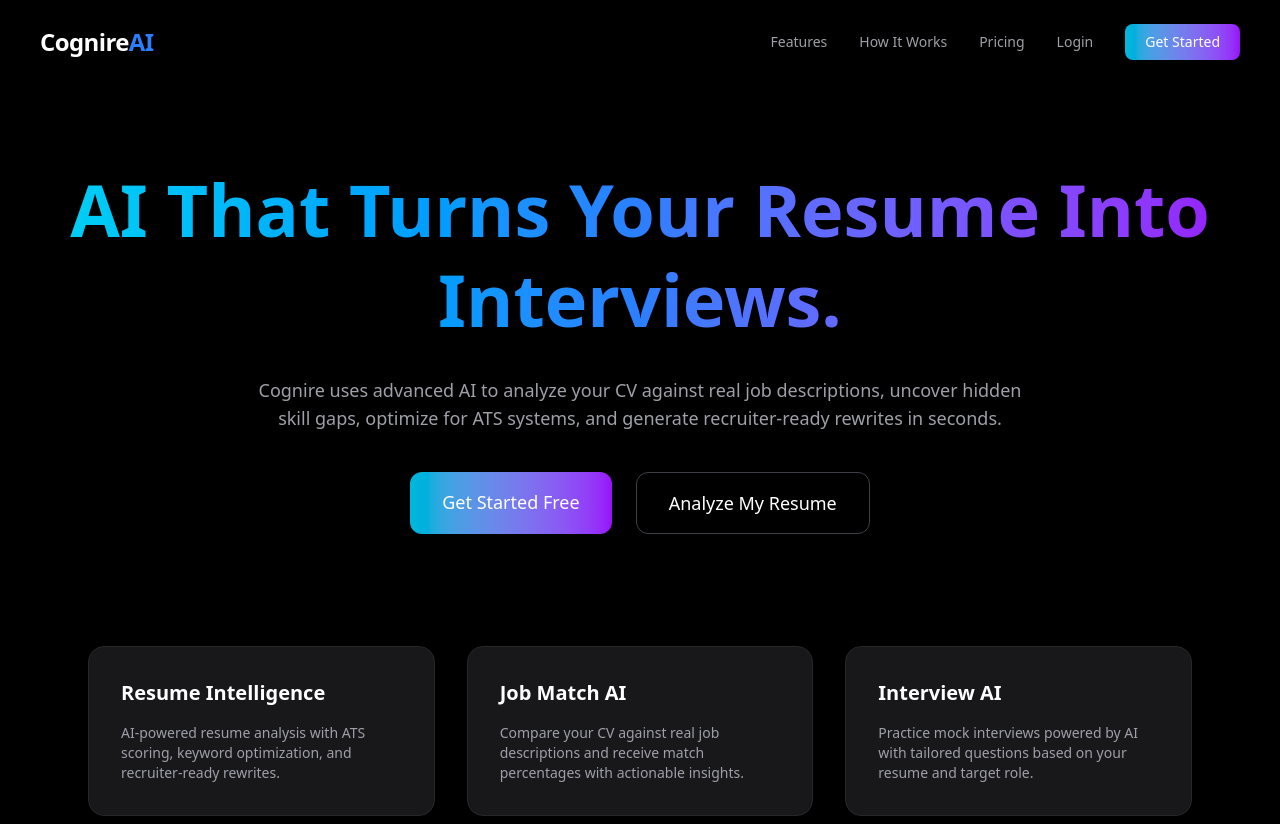
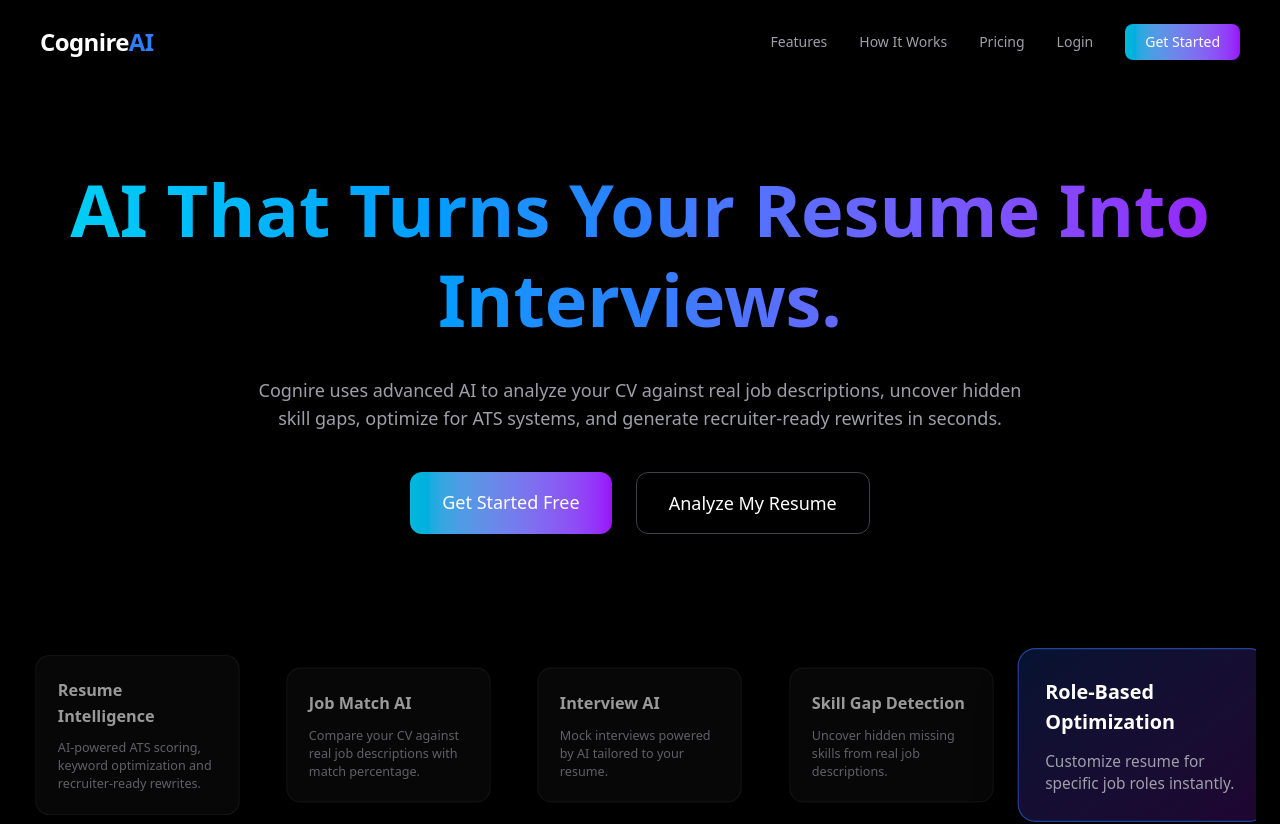
Before and after one commit to Cognire-AI/cognire, a Next.js app: page / in a window 1280 px wide. Shown: the top 824 px of the page. Built offline with nearby package versions, Linux system fonts and the light colour scheme.

Commit message:
Added Feature Carousel

```diff
--- a/app/globals.css
+++ b/app/globals.css
@@ -43,3 +43,21 @@
 .animate-float {
   animation: float 6s ease-in-out infinite;
 }
+body {
+  background: radial-gradient(
+      circle at 20% 30%,
+      rgba(0, 191, 255, 0.15),
+      transparent 40%
+    ),
+    radial-gradient(
+      circle at 80% 70%,
+      rgba(168, 85, 247, 0.15),
+      transparent 40%
+    ),
+    radial-gradient(
+      circle at 50% 50%,
+      rgba(59, 130, 246, 0.08),
+      transparent 60%
+    ),
+    #000000;
+}
--- a/app/page.tsx
+++ b/app/page.tsx
@@ -1,3 +1,4 @@
+import FeatureCarousel from "@/components/FeatureCarousel";
 export default function Home() {
   return (
     <main className="relative min-h-screen bg-black text-white overflow-hidden">
@@ -57,33 +58,9 @@
         </div>
       </section>
 
-      {/* FEATURE CARDS */}
-      <section className="mt-28 px-6 max-w-6xl mx-auto grid md:grid-cols-3 gap-8">
-
-        <div className="bg-zinc-900 border border-zinc-800 p-8 rounded-2xl">
-          <h3 className="text-xl font-semibold mb-4">Resume Intelligence</h3>
-          <p className="text-zinc-400 text-sm">
-            AI-powered resume analysis with ATS scoring, keyword optimization,
-            and recruiter-ready rewrites.
-          </p>
-        </div>
-
-        <div className="bg-zinc-900 border border-zinc-800 p-8 rounded-2xl">
-          <h3 className="text-xl font-semibold mb-4">Job Match AI</h3>
-          <p className="text-zinc-400 text-sm">
-            Compare your CV against real job descriptions and receive
-            match percentages with actionable insights.
-          </p>
-        </div>
-
-        <div className="bg-zinc-900 border border-zinc-800 p-8 rounded-2xl">
-          <h3 className="text-xl font-semibold mb-4">Interview AI</h3>
-          <p className="text-zinc-400 text-sm">
-            Practice mock interviews powered by AI with tailored questions
-            based on your resume and target role.
-          </p>
-        </div>
-
+      {/* FEATURE CAROUSEL */}
+      <section className="mt-28 px-6">
+        <FeatureCarousel />
       </section>
 
       {/* FOOTER STRIP */}
--- /dev/null
+++ b/components/FeatureCarousel.tsx
@@ -0,0 +1,65 @@
+"use client";
+
+import { useEffect, useState } from "react";
+
+const features = [
+  {
+    title: "Resume Intelligence",
+    desc: "AI-powered ATS scoring, keyword optimization and recruiter-ready rewrites.",
+  },
+  {
+    title: "Job Match AI",
+    desc: "Compare your CV against real job descriptions with match percentage.",
+  },
+  {
+    title: "Interview AI",
+    desc: "Mock interviews powered by AI tailored to your resume.",
+  },
+  {
+    title: "Skill Gap Detection",
+    desc: "Uncover hidden missing skills from real job descriptions.",
+  },
+  {
+    title: "Role-Based Optimization",
+    desc: "Customize resume for specific job roles instantly.",
+  },
+];
+
+export default function FeatureCarousel() {
+  const [active, setActive] = useState(2);
+
+  useEffect(() => {
+    const interval = setInterval(() => {
+      setActive((prev) => (prev + 1) % features.length);
+    }, 2500);
+
+    return () => clearInterval(interval);
+  }, []);
+
+  return (
+    <div className="flex justify-center items-center gap-6 mt-20 overflow-hidden">
+      {features.map((feature, index) => {
+        const isActive = index === active;
+
+        return (
+          <div
+            key={index}
+            className={`transition-all duration-700 ease-in-out rounded-2xl p-6 w-72
+              ${isActive
+                ? "scale-110 bg-gradient-to-br from-blue-600/20 to-purple-600/20 border border-blue-500/50 shadow-2xl"
+                : "scale-90 bg-white/5 border border-white/10 opacity-60"
+              }
+            `}
+          >
+            <h3 className="text-lg font-semibold text-white mb-3">
+              {feature.title}
+            </h3>
+            <p className="text-sm text-zinc-400">
+              {feature.desc}
+            </p>
+          </div>
+        );
+      })}
+    </div>
+  );
+}
```
